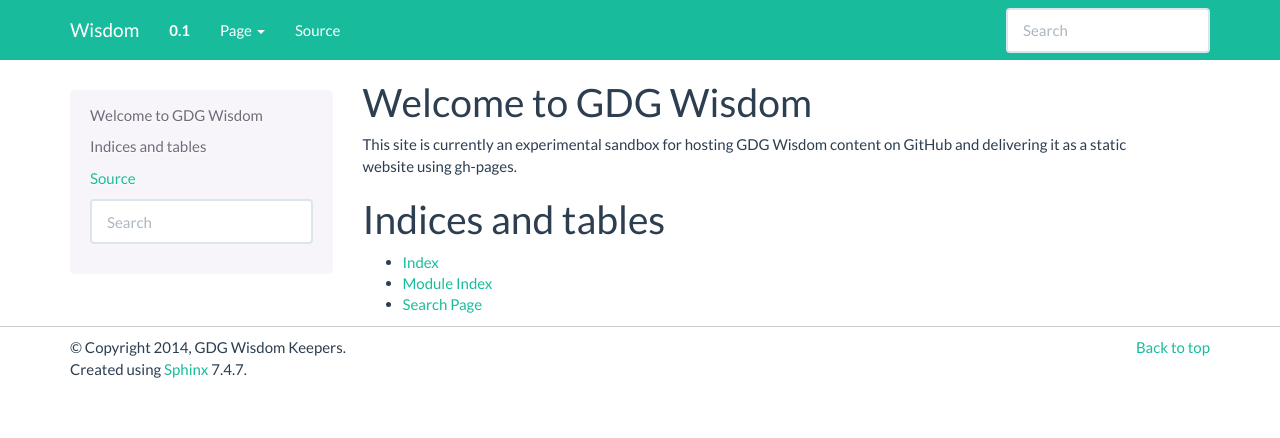
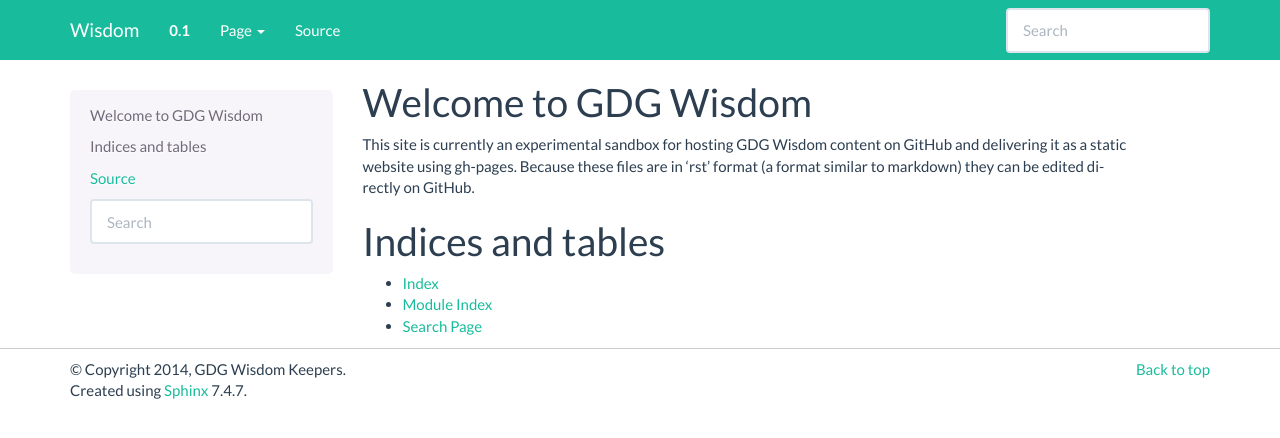
Before and after one commit to GDG-NewYork/wisdom, a Sphinx documentation site: the page built from source/index.rst, in a window 1280 px wide. Shown: the top 438 px of the page. Built offline with Sphinx 7.4.7, drawn with Linux system fonts in a browser that asks for light colours.

Commit message:
Update index.rst

```diff
--- a/source/index.rst
+++ b/source/index.rst
@@ -7,7 +7,8 @@ Welcome to GDG Wisdom
 ======================
 
 This site is currently an experimental sandbox for hosting GDG Wisdom content on GitHub and
-delivering it as a static website using gh-pages.
+delivering it as a static website using gh-pages. Because these files are in 'rst' format (a
+format similar to markdown) they can be edited directly on GitHub.
 
 .. toctree::
    :maxdepth: 2
```
